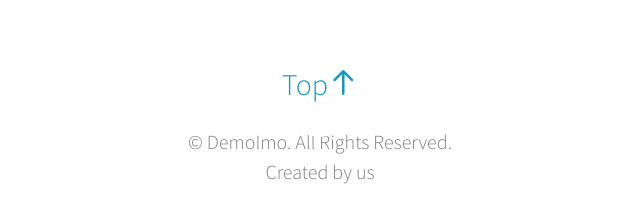
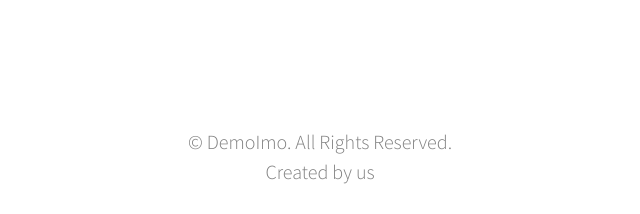
Before and after one commit to davidcarmo23/demoimo, a plain HTML site: page index.html in a window 1280 px wide. Shown: the part 6266-6480 px from the top of the page, 320-960 px from the left. Drawn offline with Linux system fonts and the light colour scheme; some packages are replaced by stand-ins of ours; no server answers; files whose address does not match are found by name.

Commit message:
Update index.html
Lucas - Retirar o botão top fixo no fundo da página

```diff
--- a/index.html
+++ b/index.html
@@ -515,7 +515,6 @@
 
 
 	<footer id="footer" role="contentinfo">
-		<a href="#" class="gotop js-gotop">Top<i class="icon-arrow-up2"></i></a>
 		<div class="container">
 			<div class="">
 				<div class="col-md-12 text-center">
```
